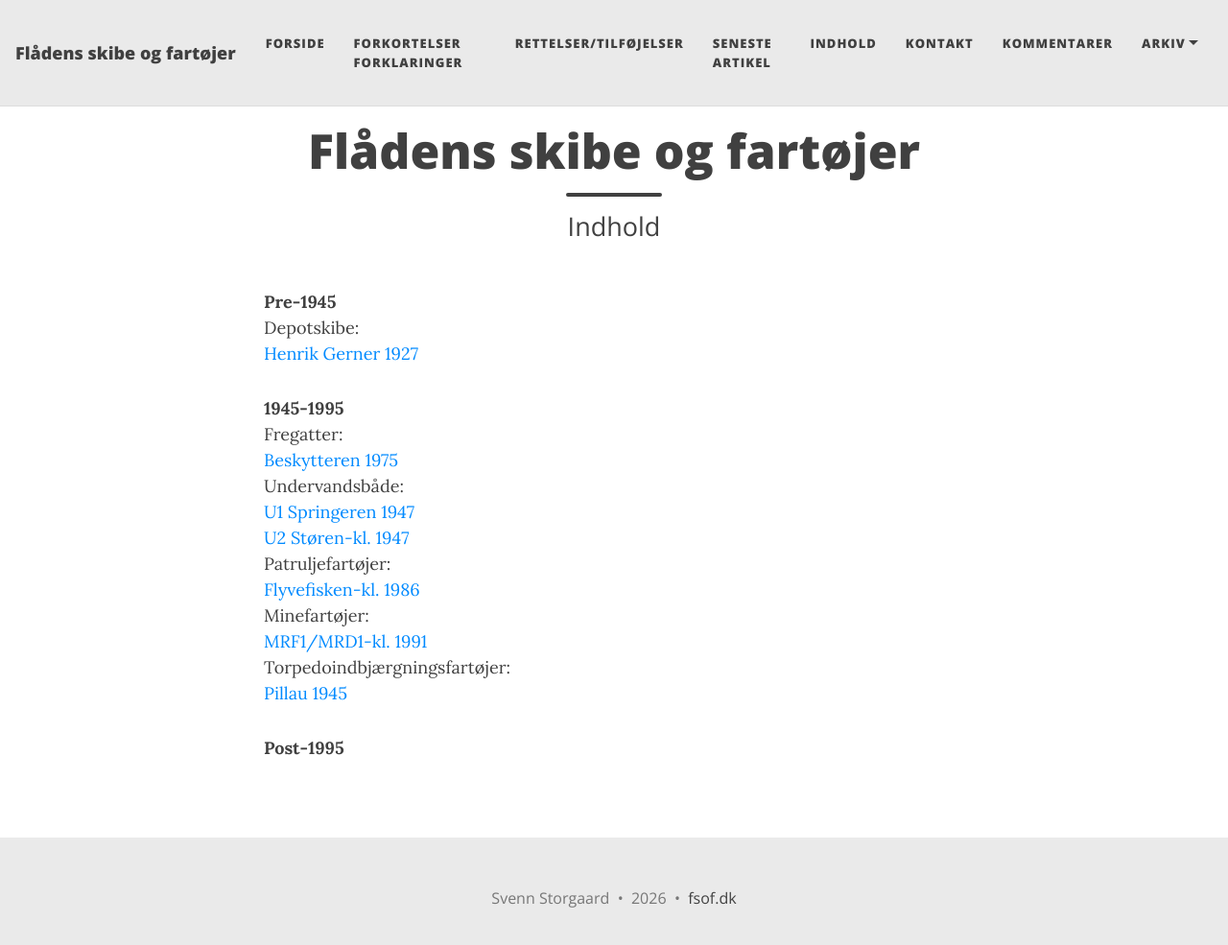
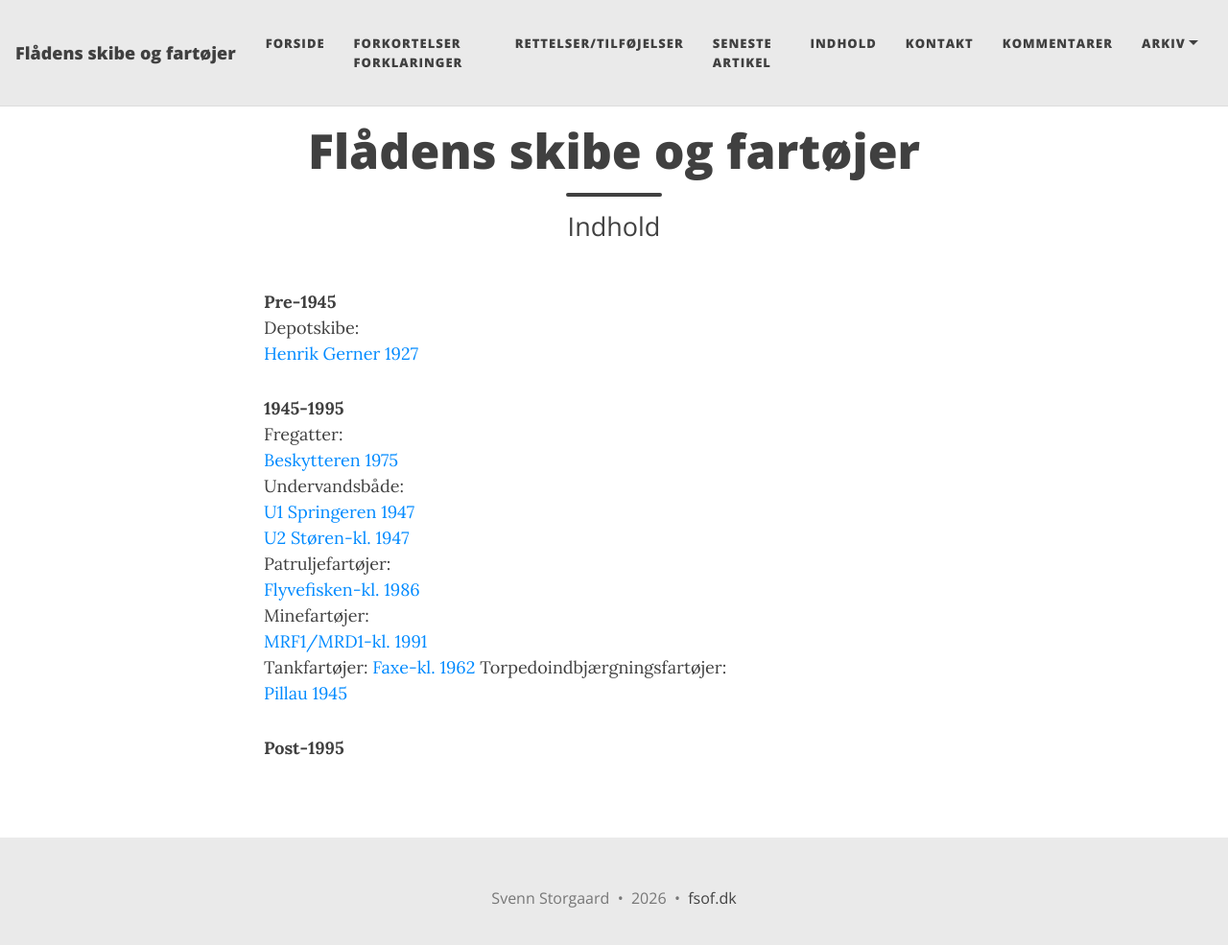
Before and after one commit to mex/fsof.dk, a Jekyll site: the page built from indhold.md, in a window 1280 px wide and 998 px high. Shown: the top 985 px of the window at 96% size. Built offline with Jekyll 4.4.1, drawn with Linux system fonts in a browser that asks for light colours.

Commit message:
Add Faxe tanker vessel entry to indhold.md

```diff
--- a/indhold.md
+++ b/indhold.md
@@ -19,6 +19,8 @@ Patruljefartøjer:
 [Flyvefisken-kl. 1986](/2026-09-23-Flyvefisken-1986/)
 Minefartøjer:
 [MRF1/MRD1-kl. 1991](/2026-09-30-MRF-MRD1/)
+Tankfartøjer:
+[Faxe-kl. 1962](/2026-10-19-faxe-1962/)
 Torpedoindbjærgningsfartøjer:
 [Pillau 1945](/2026-10-19-pillau-1945/)
 
```
